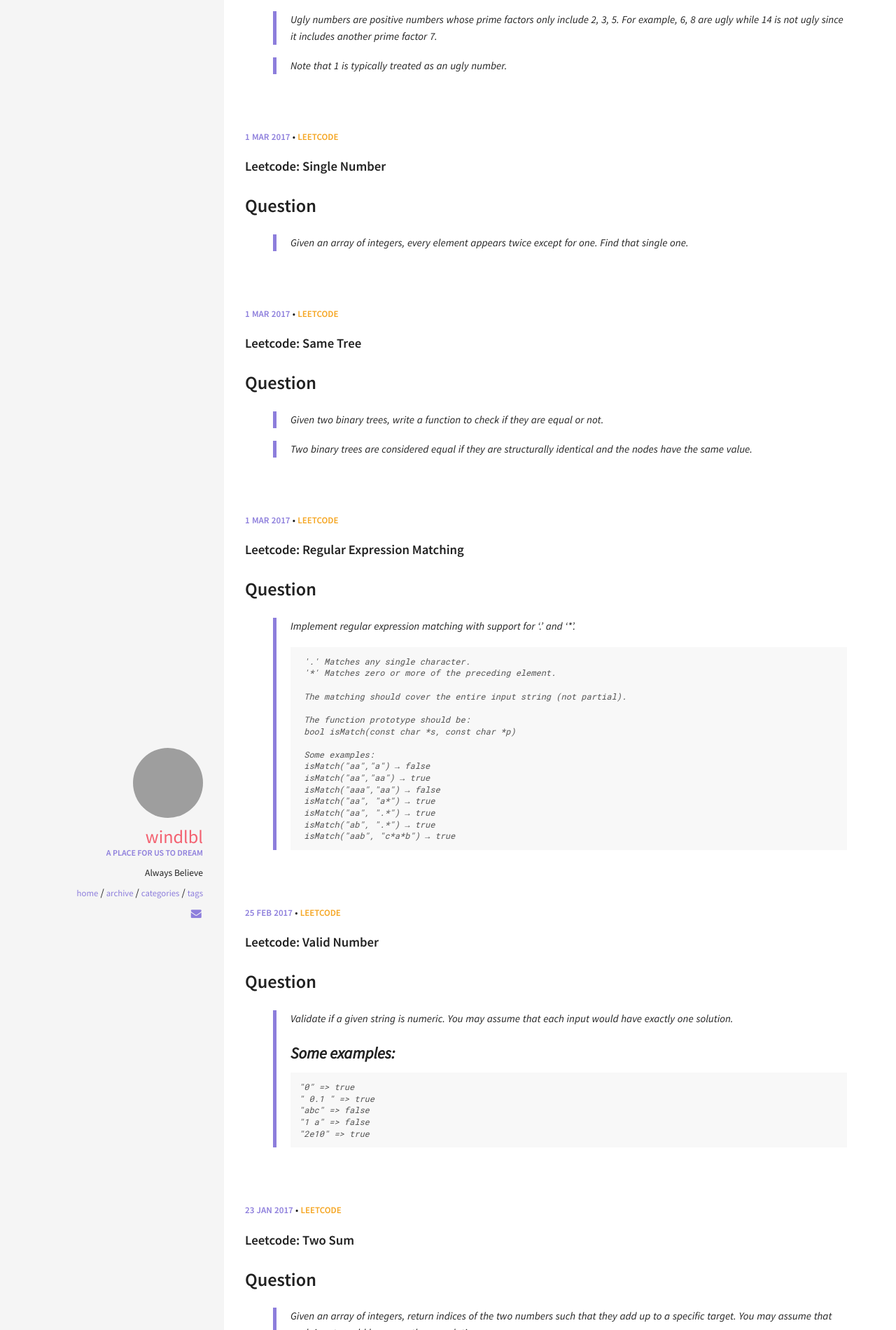
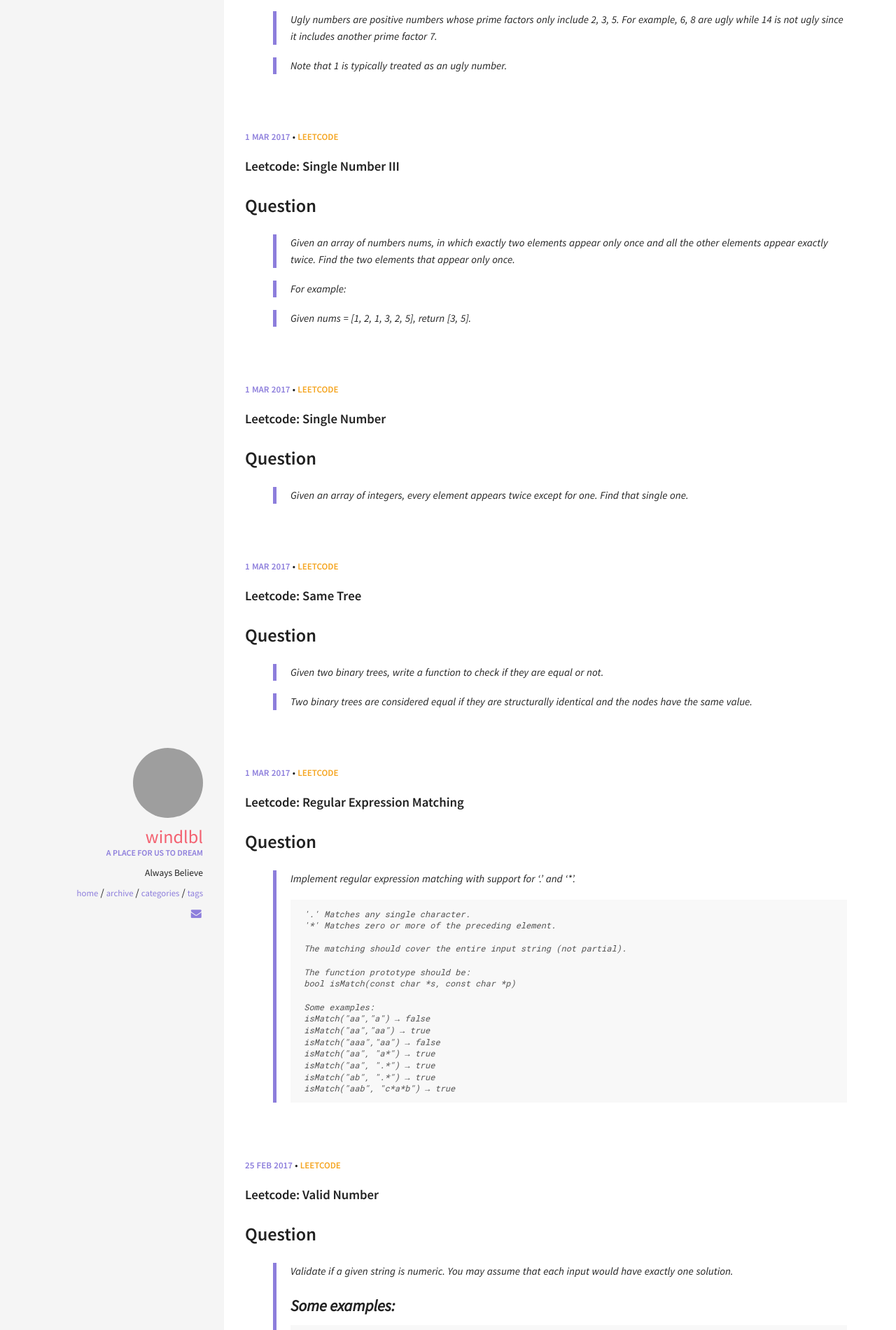
Before and after one commit to bezorro/bezorro.github.io, a Jekyll site: the page built from index.html, in a window 1280 px wide. Shown: the part 333-2234 px from the top of the page at 70% size. Built offline with Jekyll 4.4.1, drawn with Linux system fonts in a browser that asks for light colours.

Commit message:
singlenumber3

```diff
--- /dev/null
+++ b/_posts/2017-03-01-leetcode-single-number3.md
@@ -0,0 +1,35 @@
+---
+layout: post
+title:  "Leetcode: Single Number III"
+categories: [leetcode]
+comments: true
+modified: 2017-03-01 19:31:03
+---
+## Question
+
+>Given an array of numbers nums, in which exactly two elements appear only once and all the other elements appear exactly twice. Find the two elements that appear only once.
+
+>For example:
+
+>Given nums = [1, 2, 1, 3, 2, 5], return [3, 5].
+<!--more-->
+
+## Bit Manipulation
+If the two `single numbers` are in two groups, each group contains one `single number` and other numbers exist twice. Then the XOR of one group is the `single number`. Now we are going to devide all numbers into two groups.
+Consider the XOR of all numbers in the given array `nums`, it is obvious that it is the XOR of two `single number`(a XOR b).
+Suppose that the lowbit(the lowest bit of an integer in binary system) of `a XOR b` is N. So a[N] and b[N] must be different. Now we can devide `nums` into two groups according to the Nth bit of the number.
+{% highlight cpp %}
+class Solution {
+public:
+    vector<int> singleNumber(vector<int>& nums) {
+        int xsum = 0;
+        for(auto p:nums) xsum ^= p;
+        int lowbit = -xsum & xsum,ans=0;
+        for(auto p:nums)
+            if(p & lowbit) ans ^= p;
+        return vector<int> {ans,xsum^ans};
+    }
+};
+{% endhighlight %}
+- Time Complexity: O(n)
+- Space Complexity: O(1)
```
Also changed, not shown: _posts/2017-03-01-leetcode-single-number.md (+1 -1 lines), 6 other files.
